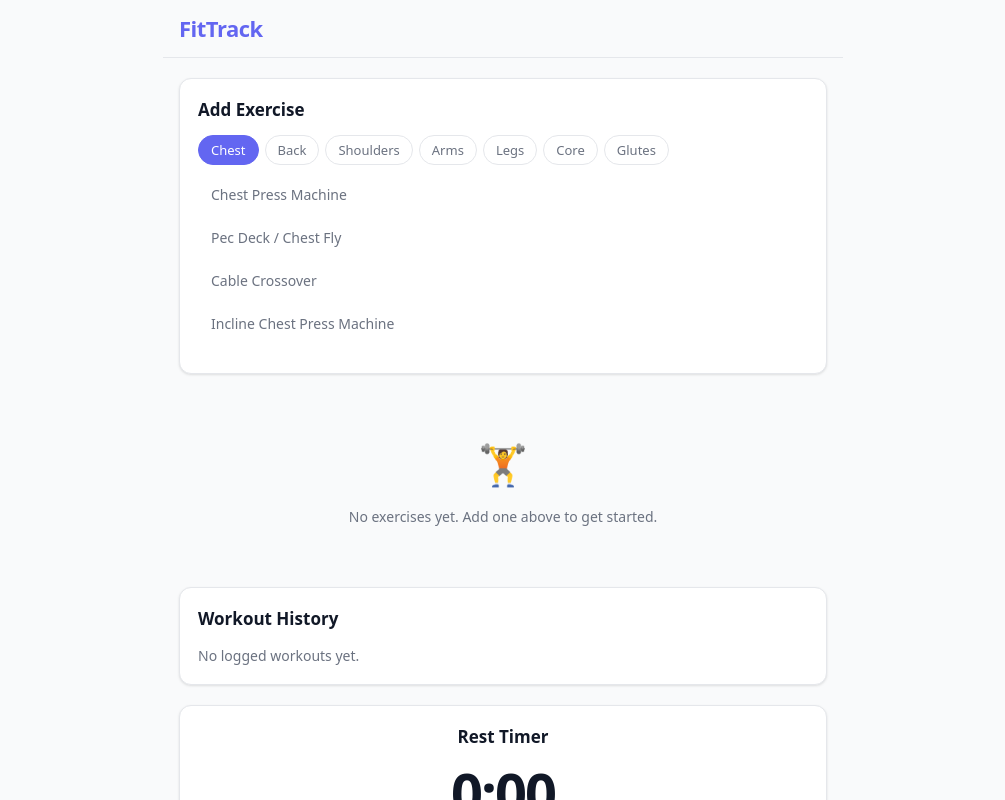
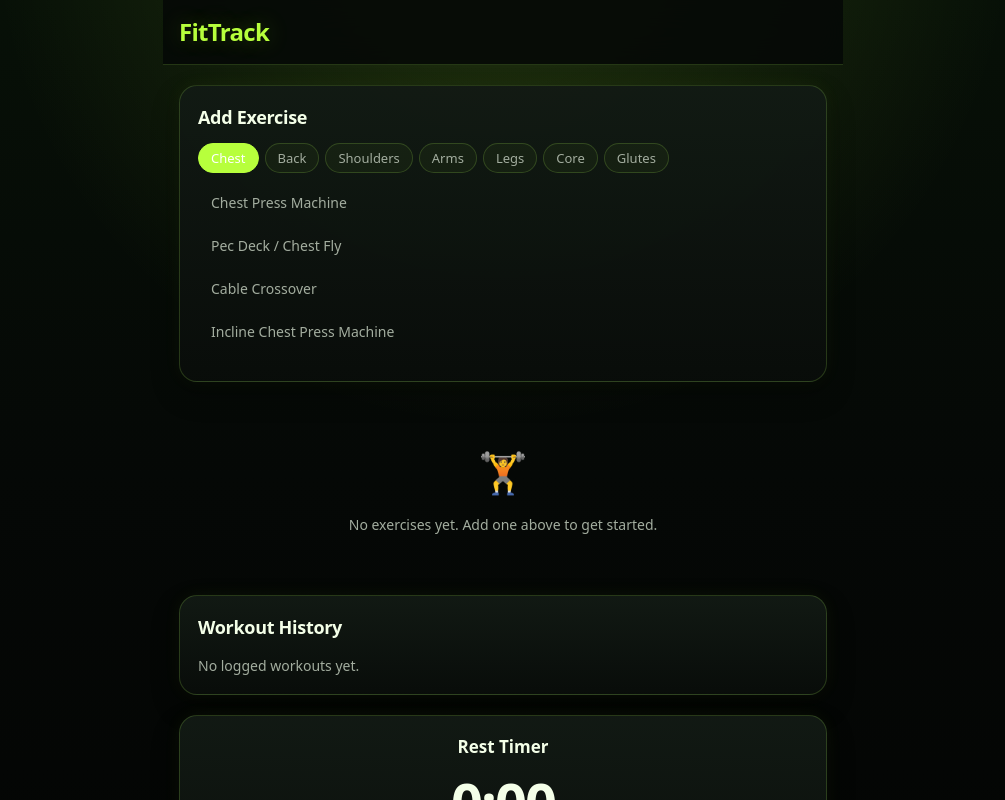
Before and after one commit to tilleyjason-commits/fitness-tracker, a React (Vite) app: page / in a window 1280 px wide. Shown: the top 800 px of the page, without its empty margins (137-1142 px from the left). Built offline with nearby package versions, Linux system fonts and the light colour scheme.

Commit message:
feat: add neon session set logging

```diff
--- a/src/App.css
+++ b/src/App.css
@@ -9,9 +9,10 @@
   position: sticky;
   top: 0;
   z-index: 10;
-  background: var(--bg);
+  background: rgba(5, 8, 6, 0.88);
   border-bottom: 1px solid var(--border);
-  padding: 12px 16px;
+  padding: 14px 16px;
+  backdrop-filter: blur(16px);
 }
 
 .header-inner {
@@ -21,10 +22,11 @@
 }
 
 .app-title {
-  font-size: 22px;
-  font-weight: 800;
-  letter-spacing: -0.5px;
+  font-size: 24px;
+  font-weight: 900;
+  letter-spacing: -0.7px;
   color: var(--accent);
+  text-shadow: var(--glow);
   flex-shrink: 0;
 }
 
@@ -66,9 +68,20 @@
 
 /* ── Section titles ── */
 .section-title {
-  font-size: 17px;
-  font-weight: 700;
+  font-size: 18px;
+  font-weight: 800;
   color: var(--text-h);
+  letter-spacing: -0.3px;
+}
+
+.eyebrow {
+  display: block;
+  font-size: 11px;
+  font-weight: 800;
+  letter-spacing: 0.11em;
+  text-transform: uppercase;
+  color: var(--accent);
+  margin-bottom: 2px;
 }
 
 /* ── Cards ── */
@@ -76,7 +89,7 @@
 .workout-tracker,
 .workout-history,
 .rest-timer {
-  background: var(--card-bg);
+  background: linear-gradient(180deg, rgba(18, 26, 20, 0.96), rgba(9, 13, 10, 0.96));
   border: 1px solid var(--border);
   border-radius: var(--radius);
   padding: 18px;
@@ -95,7 +108,7 @@
   padding: 5px 12px;
   border-radius: 99px;
   border: 1.5px solid var(--border);
-  background: transparent;
+  background: rgba(183, 255, 60, 0.04);
   color: var(--text);
   font-size: 13px;
   font-weight: 500;
@@ -210,7 +223,7 @@
   margin-left: auto;
   padding: 9px 18px;
   background: var(--accent);
-  color: #fff;
+  color: #071007;
   border: none;
   border-radius: var(--radius-sm);
   font-size: 14px;
@@ -255,7 +268,7 @@
 
 .log-btn:hover {
   background: var(--success);
-  color: #fff;
+  color: #071007;
 }
 
 .clear-btn {
@@ -295,7 +308,13 @@
   border-radius: var(--radius);
   padding: 14px;
   margin-bottom: 12px;
-  transition: border-color 0.2s;
+  background: rgba(255, 255, 255, 0.025);
+  transition: border-color 0.2s, box-shadow 0.2s, transform 0.15s;
+}
+
+.exercise-card:hover {
+  border-color: rgba(183, 255, 60, 0.35);
+  box-shadow: var(--glow);
 }
 
 .exercise-card:last-child {
@@ -313,6 +332,26 @@
   justify-content: space-between;
   margin-bottom: 12px;
   gap: 8px;
+}
+
+.exercise-title-row {
+  display: flex;
+  align-items: center;
+  gap: 10px;
+}
+
+.exercise-number {
+  display: inline-flex;
+  width: 30px;
+  height: 30px;
+  align-items: center;
+  justify-content: center;
+  border-radius: 50%;
+  background: var(--accent);
+  color: #071007;
+  font-size: 14px;
+  font-weight: 900;
+  box-shadow: var(--glow);
 }
 
 .exercise-card-name {
@@ -365,7 +404,7 @@
 /* ── Set bubbles ── */
 .sets-grid {
   display: grid;
-  grid-template-columns: repeat(auto-fill, minmax(80px, 1fr));
+  grid-template-columns: repeat(auto-fill, minmax(104px, 1fr));
   gap: 8px;
 }
 
@@ -373,24 +412,26 @@
   position: relative;
   display: flex;
   flex-direction: column;
-  align-items: center;
+  align-items: flex-start;
   justify-content: center;
   gap: 2px;
-  padding: 10px 6px;
+  padding: 12px;
   border: 2px solid var(--border);
   border-radius: var(--radius-sm);
-  background: var(--bg);
-  transition: border-color 0.15s, background 0.15s, transform 0.1s;
-  min-height: 62px;
+  background: linear-gradient(180deg, rgba(255,255,255,.045), rgba(183,255,60,.035));
+  color: var(--text);
+  transition: border-color 0.15s, background 0.15s, transform 0.1s, box-shadow 0.15s;
+  min-height: 92px;
 }
 
 .set-bubble:hover {
   border-color: var(--accent);
+  box-shadow: var(--glow);
   transform: translateY(-1px);
 }
 
 .set-bubble.completed {
-  background: var(--success-bg);
+  background: linear-gradient(180deg, rgba(183,255,60,.18), rgba(183,255,60,.08));
   border-color: var(--success);
 }
 
@@ -410,11 +451,13 @@
 
 .set-bubble.completed .set-num,
 .set-bubble.completed .set-reps,
-.set-bubble.completed .set-weight {
+.set-bubble.completed .set-weight,
+.set-bubble.completed .set-rir {
   color: var(--success-dark);
 }
 
-.set-weight {
+.set-weight,
+.set-rir {
   font-size: 12px;
   font-weight: 600;
   color: var(--text);
@@ -427,6 +470,62 @@
   font-size: 12px;
   color: var(--success);
   font-weight: 700;
+}
+
+.set-logger {
+  position: fixed;
+  inset: 0;
+  z-index: 20;
+  display: flex;
+  align-items: flex-end;
+  justify-content: center;
+  padding: 16px;
+  background: rgba(0, 0, 0, 0.58);
+  backdrop-filter: blur(8px);
+}
+
+.set-logger-card {
+  width: min(100%, 520px);
+  padding: 18px;
+  border: 1px solid rgba(183, 255, 60, 0.26);
+  border-radius: 22px;
+  background: linear-gradient(180deg, #172017, #080d09);
+  box-shadow: 0 -10px 48px rgba(0,0,0,.55), var(--glow);
+}
+
+.set-logger-header {
+  display: flex;
+  justify-content: space-between;
+  align-items: flex-start;
+  gap: 12px;
+  margin-bottom: 14px;
+}
+
+.set-logger-header h3 {
+  font-size: 18px;
+}
+
+.set-logger-grid {
+  display: grid;
+  grid-template-columns: repeat(3, 1fr);
+  gap: 10px;
+}
+
+.num-input.compact span {
+  min-width: 42px;
+}
+
+.logger-submit {
+  width: 100%;
+  margin-top: 16px;
+  margin-left: 0;
+  box-shadow: var(--glow);
+}
+
+@media (max-width: 420px) {
+  .set-logger-grid {
+    grid-template-columns: 1fr;
+  }
 }
 
 /* ── Workout history ── */
@@ -538,7 +637,7 @@
   padding: 6px 14px;
   border-radius: 99px;
   border: 1.5px solid var(--border);
-  background: transparent;
+  background: rgba(183, 255, 60, 0.04);
   color: var(--text);
   font-size: 13px;
   font-weight: 600;
@@ -572,7 +671,7 @@
 
 .timer-btn.start {
   background: var(--success);
-  color: #fff;
+  color: #071007;
 }
 
 .timer-btn.start:hover:not(:disabled) {
--- a/src/components/WorkoutHistory.tsx
+++ b/src/components/WorkoutHistory.tsx
@@ -37,6 +37,7 @@ export function WorkoutHistory({ history }: Props) {
                     <strong>{workoutExercise.exercise.name}</strong>
                     <span>
                       {workoutExercise.targetSets} × {workoutExercise.targetReps} reps · {workoutExercise.targetWeight ?? 0} lb
+                      {workoutExercise.sets.some(set => set.rir !== null) && ` · RIR ${workoutExercise.sets.find(set => set.rir !== null)?.rir}`}
                     </span>
                   </li>
                 ))}
--- a/src/components/WorkoutTracker.tsx
+++ b/src/components/WorkoutTracker.tsx
@@ -1,14 +1,40 @@
+import { useState } from 'react';
 import type { WorkoutExercise } from '../types';
 
 interface Props {
   exercises: WorkoutExercise[];
   onToggleSet: (exIdx: number, setIdx: number) => void;
+  onLogSet: (exIdx: number, setIdx: number, reps: number, weight: number, rir: number | null) => void;
   onRemoveExercise: (exIdx: number) => void;
   onClearWorkout: () => void;
   onLogWorkout: () => void;
 }
 
-export function WorkoutTracker({ exercises, onToggleSet, onRemoveExercise, onClearWorkout, onLogWorkout }: Props) {
+interface ActiveSet {
+  exIdx: number;
+  setIdx: number;
+}
+
+export function WorkoutTracker({ exercises, onToggleSet, onLogSet, onRemoveExercise, onClearWorkout, onLogWorkout }: Props) {
+  const [activeSet, setActiveSet] = useState<ActiveSet | null>(null);
+  const [reps, setReps] = useState(10);
+  const [weight, setWeight] = useState(50);
+  const [rir, setRir] = useState(2);
+
+  function openSetLogger(exIdx: number, setIdx: number) {
+    const set = exercises[exIdx].sets[setIdx];
+    setActiveSet({ exIdx, setIdx });
+    setReps(set.reps);
+    setWeight(set.weight ?? exercises[exIdx].targetWeight ?? 0);
+    setRir(set.rir ?? 2);
+  }
+
+  function handleLogSet() {
+    if (!activeSet) return;
+    onLogSet(activeSet.exIdx, activeSet.setIdx, reps, weight, rir);
+    setActiveSet(null);
+  }
+
   if (exercises.length === 0) {
     return (
       <div className="empty-workout">
@@ -18,12 +44,17 @@ export function WorkoutTracker({ exercises, onToggleSet, onRemoveExercise, onCle
     );
   }
 
+  const activeExercise = activeSet ? exercises[activeSet.exIdx] : null;
+
   return (
     <div className="workout-tracker">
       <div className="tracker-header">
-        <h2 className="section-title">Today's Workout</h2>
+        <div>
+          <span className="eyebrow">Training now</span>
+          <h2 className="section-title">Today's Workout</h2>
+        </div>
         <div className="tracker-actions">
-          <button className="log-btn" onClick={onLogWorkout}>Log Workout</button>
+          <button className="log-btn" onClick={onLogWorkout}>Finish Workout</button>
           <button className="clear-btn" onClick={onClearWorkout}>Clear All</button>
         </div>
       </div>
@@ -35,11 +66,14 @@ export function WorkoutTracker({ exercises, onToggleSet, onRemoveExercise, onCle
         return (
           <div key={`${we.exercise.id}-${exIdx}`} className={`exercise-card${allDone ? ' done' : ''}`}>
             <div className="exercise-card-header">
-              <div>
-                <span className="exercise-card-name">{we.exercise.name}</span>
-                <span className="exercise-card-meta">
-                  {we.targetSets} × {we.targetReps} reps · {we.targetWeight ?? 0} lb
-                </span>
+              <div className="exercise-title-row">
+                <span className="exercise-number">{exIdx + 1}</span>
+                <div>
+                  <span className="exercise-card-name">{we.exercise.name}</span>
+                  <span className="exercise-card-meta">
+                    {we.exercise.muscleGroup} · {we.targetSets} × {we.targetReps} · {we.targetWeight ?? 0} lb
+                  </span>
+                </div>
               </div>
               <div className="exercise-card-actions">
                 <span className="set-progress">{completedCount}/{we.sets.length}</span>
@@ -52,12 +86,14 @@ export function WorkoutTracker({ exercises, onToggleSet, onRemoveExercise, onCle
                 <button
                   key={setIdx}
                   className={`set-bubble${set.completed ? ' completed' : ''}`}
-                  onClick={() => onToggleSet(exIdx, setIdx)}
+                  onClick={() => openSetLogger(exIdx, setIdx)}
+                  onDoubleClick={() => onToggleSet(exIdx, setIdx)}
                   aria-label={`Set ${setIdx + 1} ${set.completed ? 'completed' : 'incomplete'}`}
                 >
                   <span className="set-num">Set {setIdx + 1}</span>
                   <span className="set-reps">{set.reps} reps</span>
                   <span className="set-weight">{set.weight ?? we.targetWeight ?? 0} lb</span>
+                  <span className="set-rir">RIR {set.rir ?? '—'}</span>
                   {set.completed && <span className="check">✓</span>}
                 </button>
               ))}
@@ -65,6 +101,49 @@ export function WorkoutTracker({ exercises, onToggleSet, onRemoveExercise, onCle
           </div>
         );
       })}
+
+      {activeSet && activeExercise && (
+        <div className="set-logger" role="dialog" aria-label="Log set">
+          <div className="set-logger-card">
+            <div className="set-logger-header">
+              <div>
+                <span className="eyebrow">Log Set {activeSet.setIdx + 1}</span>
+                <h3>{activeExercise.exercise.name}</h3>
+              </div>
+              <button className="remove-btn" onClick={() => setActiveSet(null)} aria-label="Close">✕</button>
+            </div>
+
+            <div className="set-logger-grid">
+              <div className="num-input-group">
+                <label>Reps</label>
+                <div className="num-input compact">
+                  <button onClick={() => setReps(value => Math.max(0, value - 1))}>−</button>
+                  <span>{reps}</span>
+                  <button onClick={() => setReps(value => Math.min(100, value + 1))}>+</button>
+                </div>
+              </div>
+              <div className="num-input-group">
+                <label>Weight</label>
+                <div className="num-input compact">
+                  <button onClick={() => setWeight(value => Math.max(0, value - 5))}>−</button>
+                  <span>{weight} lb</span>
+                  <button onClick={() => setWeight(value => Math.min(999, value + 5))}>+</button>
+                </div>
+              </div>
+              <div className="num-input-group">
+                <label>RIR</label>
+                <div className="num-input compact">
+                  <button onClick={() => setRir(value => Math.max(0, value - 1))}>−</button>
+                  <span>{rir}</span>
+                  <button onClick={() => setRir(value => Math.min(10, value + 1))}>+</button>
+                </div>
+              </div>
+            </div>
+
+            <button className="add-btn logger-submit" onClick={handleLogSet}>Log Set</button>
+          </div>
+        </div>
+      )}
     </div>
   );
 }
--- a/src/index.css
+++ b/src/index.css
@@ -1,26 +1,30 @@
 :root {
-  --text: #6b7280;
-  --text-h: #111827;
-  --bg: #f9fafb;
-  --card-bg: #ffffff;
-  --border: #e5e7eb;
-  --accent: #6366f1;
-  --accent-dark: #4f46e5;
-  --accent-bg: rgba(99, 102, 241, 0.08);
-  --success: #10b981;
-  --success-dark: #059669;
-  --success-bg: rgba(16, 185, 129, 0.1);
-  --danger: #ef4444;
-  --shadow-sm: 0 1px 3px rgba(0,0,0,.08), 0 1px 2px rgba(0,0,0,.04);
-  --shadow: 0 4px 12px rgba(0,0,0,.08), 0 2px 4px rgba(0,0,0,.04);
-  --radius: 12px;
-  --radius-sm: 8px;
+  --text: #a3ad9f;
+  --text-h: #f4ffe8;
+  --bg: #050806;
+  --card-bg: #0d120f;
+  --card-bg-raised: #121a14;
+  --border: rgba(179, 255, 92, 0.18);
+  --accent: #b7ff3c;
+  --accent-dark: #8fdc1f;
+  --accent-bg: rgba(183, 255, 60, 0.12);
+  --success: #b7ff3c;
+  --success-dark: #8fdc1f;
+  --success-bg: rgba(183, 255, 60, 0.13);
+  --danger: #ff5c7a;
+  --shadow-sm: 0 12px 28px rgba(0,0,0,.32), 0 0 18px rgba(183,255,60,.05);
+  --shadow: 0 20px 42px rgba(0,0,0,.46), 0 0 28px rgba(183,255,60,.08);
+  --glow: 0 0 22px rgba(183, 255, 60, 0.25);
+  --radius: 18px;
+  --radius-sm: 12px;
 
   --sans: system-ui, 'Segoe UI', Roboto, sans-serif;
 
   font: 16px/1.5 var(--sans);
   color: var(--text);
-  background: var(--bg);
+  background:
+    radial-gradient(circle at 50% -10%, rgba(183, 255, 60, 0.16), transparent 34rem),
+    var(--bg);
   color-scheme: light dark;
   font-synthesis: none;
   text-rendering: optimizeLegibility;
@@ -29,20 +33,20 @@
 
 @media (prefers-color-scheme: dark) {
   :root {
-    --text: #9ca3af;
-    --text-h: #f9fafb;
-    --bg: #0f1117;
-    --card-bg: #1a1d26;
-    --border: #2d3044;
-    --accent: #818cf8;
-    --accent-dark: #6366f1;
-    --accent-bg: rgba(129, 140, 248, 0.12);
-    --success: #34d399;
-    --success-dark: #10b981;
-    --success-bg: rgba(52, 211, 153, 0.12);
-    --danger: #f87171;
-    --shadow-sm: 0 1px 3px rgba(0,0,0,.3), 0 1px 2px rgba(0,0,0,.2);
-    --shadow: 0 4px 12px rgba(0,0,0,.4), 0 2px 4px rgba(0,0,0,.2);
+    --text: #a3ad9f;
+    --text-h: #f4ffe8;
+    --bg: #050806;
+    --card-bg: #0d120f;
+    --border: rgba(179, 255, 92, 0.18);
+    --accent: #b7ff3c;
+    --accent-dark: #8fdc1f;
+    --accent-bg: rgba(183, 255, 60, 0.12);
+    --success: #b7ff3c;
+    --success-dark: #8fdc1f;
+    --success-bg: rgba(183, 255, 60, 0.13);
+    --danger: #ff5c7a;
+    --shadow-sm: 0 12px 28px rgba(0,0,0,.32), 0 0 18px rgba(183,255,60,.05);
+    --shadow: 0 20px 42px rgba(0,0,0,.46), 0 0 28px rgba(183,255,60,.08);
   }
 }
 
@@ -52,6 +56,10 @@
 
 body {
   margin: 0;
+  min-height: 100svh;
+  background:
+    radial-gradient(circle at 50% -8%, rgba(183, 255, 60, 0.16), transparent 32rem),
+    linear-gradient(180deg, #071007 0%, #050806 45%, #030403 100%);
 }
 
 h1, h2, h3 {
--- a/src/types.ts
+++ b/src/types.ts
@@ -7,6 +7,7 @@ export interface Exercise {
 export interface SetRecord {
   reps: number;
   weight: number;
+  rir: number | null;
   completed: boolean;
 }
 
--- a/src/workoutLog.ts
+++ b/src/workoutLog.ts
@@ -1,4 +1,10 @@
 import type { Exercise, WorkoutExercise, WorkoutHistoryEntry, WorkoutState } from './types';
+
+interface SetUpdate {
+  reps: number;
+  weight: number;
+  rir: number | null;
+}
 
 export function createWorkoutExercise(
   exercise: Exercise,
@@ -11,7 +17,30 @@ export function createWorkoutExercise(
     targetSets: sets,
     targetReps: reps,
     targetWeight: weight,
-    sets: Array.from({ length: sets }, () => ({ reps, weight, completed: false })),
+    sets: Array.from({ length: sets }, () => ({ reps, weight, rir: null, completed: false })),
+  };
+}
+
+export function updateSetRecord(
+  workout: WorkoutState,
+  exerciseIndex: number,
+  setIndex: number,
+  update: SetUpdate,
+): WorkoutState {
+  return {
+    ...workout,
+    exercises: workout.exercises.map((workoutExercise, exIdx) => {
+      if (exIdx !== exerciseIndex) return workoutExercise;
+
+      return {
+        ...workoutExercise,
+        sets: workoutExercise.sets.map((set, idx) => (
+          idx === setIndex
+            ? { ...set, ...update, completed: true }
+            : set
+        )),
+      };
+    }),
   };
 }
 
```
Also changed, not shown: src/App.tsx (+6 -1 lines), 1 other file (tests, documents, lock files or other folders).
